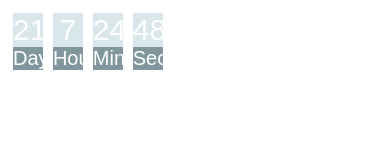
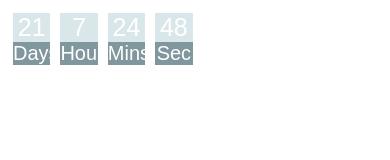
Before and after one commit to Ashish-Kumar-Mandal/countDownDateTime, a plain HTML site: page index.html in a window 390 px wide. Drawn offline with Linux system fonts and the light colour scheme.

Commit message:
Update index.html

```diff
--- a/index.html
+++ b/index.html
@@ -22,9 +22,9 @@
 
 		@media only screen and (max-width: 600px) {
 			.timer{
-			    	width: 8%;
+			    	width: 10%;
 				margin: 5px;
-		    		font-size: 30px;
+		    		font-size: 25px;
 			}
 		}
 	</style>
```
